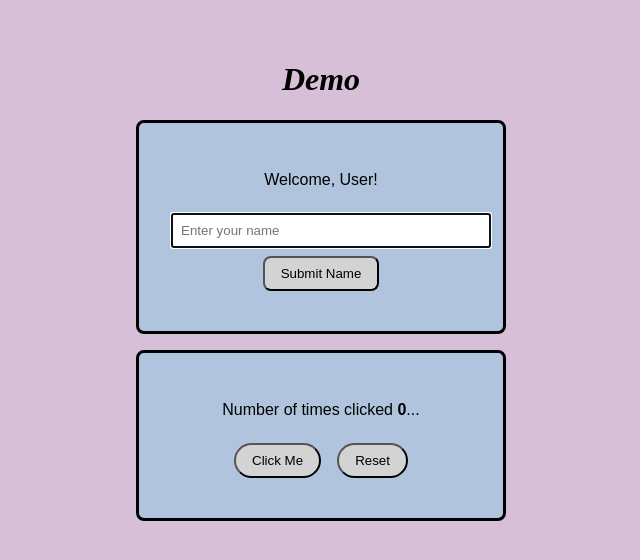
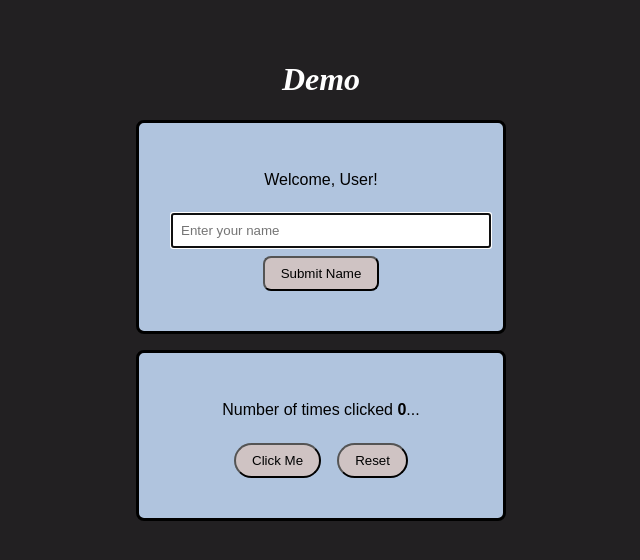
Before and after one commit to HARINIBHAVYA/Demo-page, a React (Vite) app: page / in a window 1280 px wide. Shown: the top 560 px of the page, without its empty margins (319-959 px from the left). Built offline with nearby package versions, Linux system fonts and the light colour scheme.

Commit message:
changing css styles

```diff
--- a/src/App.css
+++ b/src/App.css
@@ -25,7 +25,7 @@ input {
 }
 
 h1{
-  color: black;
+  color: rgb(255, 255, 255);
   font-family: 'Times New Roman', Times, serif;
   font-style: italic;
 }
@@ -34,7 +34,7 @@ button {
   margin: 0.5rem;
   padding: 0.5rem 1rem;
   cursor: pointer;
-  background-color: lightgrey;
+  background-color: rgb(207, 195, 195);
 
 }
 
--- a/src/index.css
+++ b/src/index.css
@@ -14,7 +14,7 @@
 } */
 
 :root{
-  background-color:thistle;
+  background-color:rgb(34, 32, 34);
 }
 
 /* a {
```
